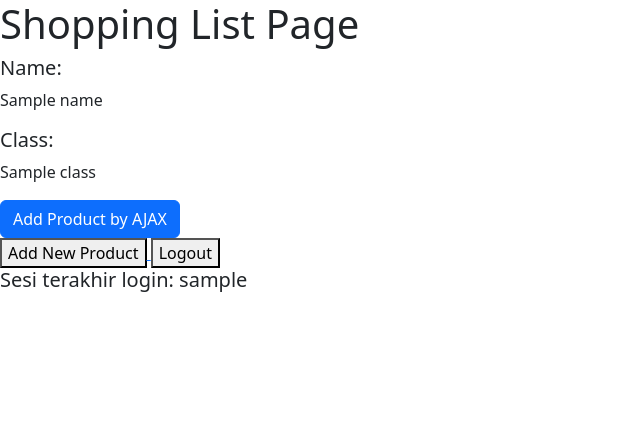
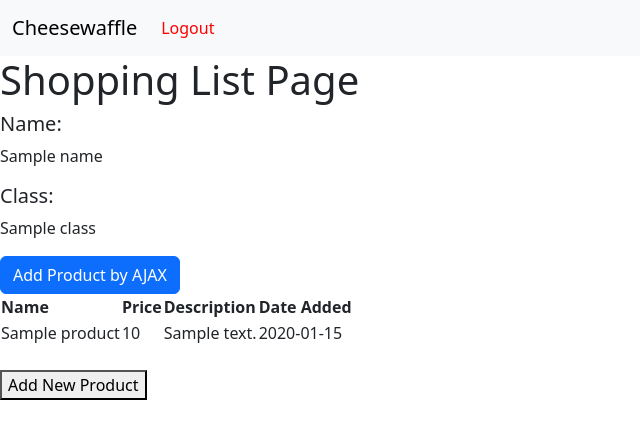
Before and after one commit to aldenluthfi/shopping-list, a Django app: template main/templates/main.html in a window 1280 px wide. Shown: the top 439 px of the page, without its empty margins (0-640 px from the left). Run offline with Django 4.2, Linux system fonts and the light colour scheme; tables that the repository leaves empty hold one stand-in row (values such as "Sample post"); the template is opened without the code that fills it: values that come from a table or form of the project are taken from there, most other values are stand-ins (such as "Sample title", 1, 10 or a date in 2020).

Commit message:
Tutorial 5

```diff
--- a/main/templates/main.html
+++ b/main/templates/main.html
@@ -1,6 +1,22 @@
 {% extends 'base.html' %}
 
 {% block content %}
+    <nav class="navbar navbar-expand-lg bg-body-tertiary">
+        <div class="container-fluid">
+            <a class="navbar-brand" href="#">Cheesewaffle</a>
+            <button class="navbar-toggler" type="button" data-bs-toggle="collapse" data-bs-target="#navbarSupportedContent" aria-controls="navbarSupportedContent" aria-expanded="false" aria-label="Toggle navigation">
+                <span class="navbar-toggler-icon"></span>
+            </button>
+            <div class="collapse navbar-collapse" id="navbarSupportedContent">
+                <ul class="navbar-nav me-auto mb-2 mb-lg-0">
+                    <li class="nav-item">
+                        <a class="nav-link" href="{% url 'main:logout' %}" style="color: red">Logout</a>
+                    </li>
+                </ul>
+            </div>
+        </div>
+    </nav>
+
     <h1>Shopping List Page</h1>
 
     <h5>Name:</h5>
@@ -9,7 +25,6 @@
     <h5>Class:</h5>
     <p>{{class}}</p>
 
-    <table id="product_table">
     <div class="modal fade" id="exampleModal" tabindex="-1" aria-labelledby="exampleModalLabel" aria-hidden="true">
         <div class="modal-dialog">
             <div class="modal-content">
@@ -41,23 +56,41 @@
             </div>
         </div>
     </div>
-    </table>
+
     <button type="button" class="btn btn-primary" data-bs-toggle="modal" data-bs-target="#exampleModal">Add Product by AJAX</button>
+    <table id="product_table">
+        <tr>
+            <th>Name</th>
+            <th>Price</th>
+            <th>Description</th>
+            <th>Date Added</th>
+        </tr>
 
-    <br />
+        {% comment %} Berikut cara memperlihatkan data produk di bawah baris ini {% endcomment %}
 
-    <a href="{% url 'main:create_product' %}">
+        {% for product in products %}
+            <tr>
+                <td>{{product.name}}</td>
+                <td>{{product.price}}</td>
+                <td>{{product.description}}</td>
+                <td>{{product.date_added}}</td>
+                <td>
+                    <a href="{% url 'main:edit_product' product.pk %}">
                         <button>
-            Add New Product
+                            Edit
                         </button>
                     </a>
-    <a href="{% url 'main:logout' %}">
+                </td>
+                <td>
+                    <a href="{% url 'main:delete_product' product.pk %}">
                           <button>
-            Logout
+                              Delete
                           </button>
-    </a><br>
-    <h5>Sesi terakhir login: {{ last_login }}</h5>
-{% endblock content %}
+                      </a>
+                </td>
+            </tr>
+        {% endfor %}
+    </table>
 
     <script>
         async function getProducts() {
@@ -83,9 +116,6 @@
 
             document.getElementById("product_table").innerHTML = htmlString
         }
-
-    refreshProducts()
-
         function addProduct() {
             fetch("{% url 'main:add_product_ajax' %}", {
                 method: "POST",
@@ -96,4 +126,18 @@
             return false
         }
         document.getElementById("button_add").onclick = addProduct
+        refreshProducts()
     </script>
+
+
+    <br />
+
+    <a href="{% url 'main:create_product' %}">
+        <button>
+            Add New Product
+        </button>
+    </a>
+
+    <!-- <h5>Sesi terakhir login: {{ last_login }}</h5> -->
+
+{% endblock content %}
--- a/main/urls.py
+++ b/main/urls.py
@@ -1,25 +1,12 @@
 from django.urls import path
-from main.views import (
-    show_main,
-    create_product,
-    show_xml,
-    show_json,
-    show_xml_by_id,
-    show_json_by_id,
-    register,
-    login_user,
-    logout_user,
-    edit_product,
-    delete_product,
-    get_product_json,
-    add_product_ajax
-)
+from main.views import show_main, create_product, show_xml, show_json, show_xml_by_id, show_json_by_id
+from main.views import register, login_user, logout_user, edit_product, delete_product, get_product_json, add_product_ajax
 
 app_name = 'main'
 
 urlpatterns = [
     path('', show_main, name='show_main'),
-    path('create-product/', create_product, name='create_product'),
+    path('create-product', create_product, name='create_product'),
     path('xml/', show_xml, name='show_xml'),
     path('json/', show_json, name='show_json'),
     path('xml/<int:id>/', show_xml_by_id, name='show_xml_by_id'),
--- a/main/views.py
+++ b/main/views.py
@@ -1,24 +1,30 @@
-from django.shortcuts import render, redirect
-from django.http import HttpResponseNotFound, HttpResponseRedirect, HttpResponse
+from django.shortcuts import render
+from django.http import HttpResponseRedirect, HttpResponseNotFound
 from main.forms import ProductForm
+from django.urls import reverse
 from main.models import Product
+from django.http import HttpResponse
 from django.core import serializers
-from django.urls import reverse
+from django.shortcuts import redirect
 from django.contrib.auth.forms import UserCreationForm
 from django.contrib import messages
-from django.contrib.auth import authenticate, login, logout
+from django.contrib.auth import authenticate, login
+from django.contrib.auth import logout
 from django.contrib.auth.decorators import login_required
+from django.views.decorators.csrf import csrf_exempt
+
+import datetime
+from django.http import HttpResponseRedirect
 from django.urls import reverse
-from django.views.decorators.csrf import csrf_exempt
-import datetime
 
+# Create your views here.
 @login_required(login_url='/login')
 def show_main(request):
     products = Product.objects.filter(user=request.user)
 
     context = {
         'name': request.user.username,
-        'class': 'PBP A',
+        'class': 'PBP B', # Kelas PBP kamu
         'products': products,
         'last_login': request.COOKIES['last_login'],
     }
@@ -36,6 +42,48 @@ def create_product(request):
 
     context = {'form': form}
     return render(request, "create_product.html", context)
+
+def edit_product(request, id):
+    # Get product berdasarkan ID
+    product = Product.objects.get(pk = id)
+
+    # Set product sebagai instance dari form
+    form = ProductForm(request.POST or None, instance=product)
+
+    if form.is_valid() and request.method == "POST":
+        # Simpan form dan kembali ke halaman awal
+        form.save()
+        return HttpResponseRedirect(reverse('main:show_main'))
+
+    context = {'form': form}
+    return render(request, "edit_product.html", context)
+
+@csrf_exempt
+def add_product_ajax(request):
+    if request.method == 'POST':
+        name = request.POST.get("name")
+        price = request.POST.get("price")
+        description = request.POST.get("description")
+        user = request.user
+
+        new_product = Product(name=name, price=price, description=description, user=user)
+        new_product.save()
+
+        return HttpResponse(b"CREATED", status=201)
+
+    return HttpResponseNotFound()
+
+def delete_product(request, id):
+    # Get data berdasarkan ID
+    product = Product.objects.get(pk = id)
+    # Hapus data
+    product.delete()
+    # Kembali ke halaman awal
+    return HttpResponseRedirect(reverse('main:show_main'))
+
+def get_product_json(request):
+    product_item = Product.objects.all()
+    return HttpResponse(serializers.serialize('json', product_item))
 
 def show_xml(request):
     data = Product.objects.all()
@@ -85,45 +133,3 @@ def logout_user(request):
     response = HttpResponseRedirect(reverse('main:login'))
     response.delete_cookie('last_login')
     return response
-
-def edit_product(request, id):
-    # Get product berdasarkan ID
-    product = Product.objects.get(pk = id)
-
-    # Set product sebagai instance dari form
-    form = ProductForm(request.POST or None, instance=product)
-
-    if form.is_valid() and request.method == "POST":
-        # Simpan form dan kembali ke halaman awal
-        form.save()
-        return HttpResponseRedirect(reverse('main:show_main'))
-
-    context = {'form': form}
-    return render(request, "edit_product.html", context)
-
-def delete_product(request, id):
-    # Get data berdasarkan ID
-    product = Product.objects.get(pk = id)
-    # Hapus data
-    product.delete()
-    # Kembali ke halaman awal
-    return HttpResponseRedirect(reverse('main:show_main'))
-
-def get_product_json(request):
-    product_item = Product.objects.all()
-    return HttpResponse(serializers.serialize('json', product_item))
-
-@csrf_exempt
-def add_product_ajax(request):
-    if request.method == 'POST':
-        name = request.POST.get("name")
-        price = request.POST.get("price")
-        description = request.POST.get("description")
-        user = request.user
-
-        new_product = Product(name=name, price=price, description=description, user=user)
-        new_product.save()
-
-        return HttpResponse(b"CREATED", status=201)
-
-    return HttpResponseNotFound()
```
Lines whose indentation alone changed are shown as unchanged.
